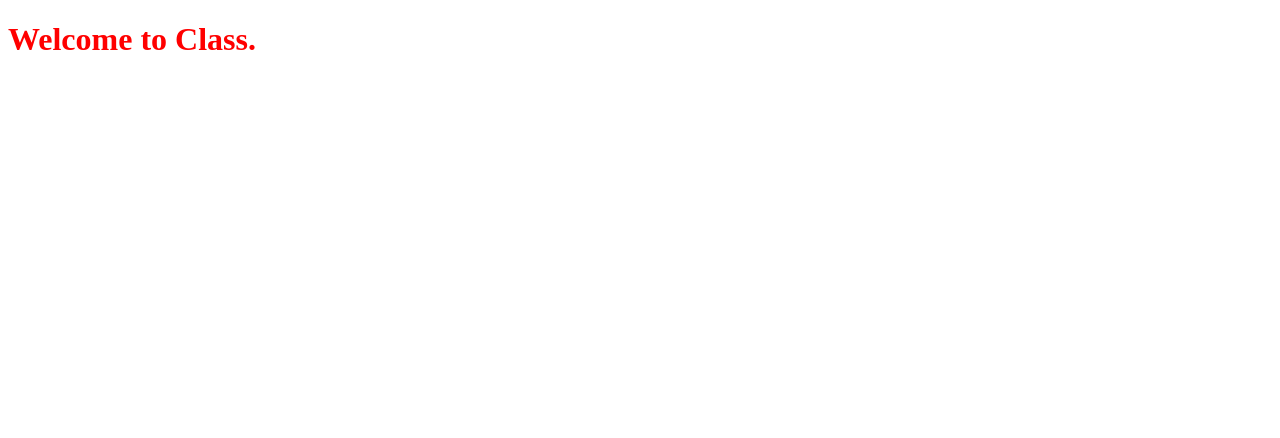
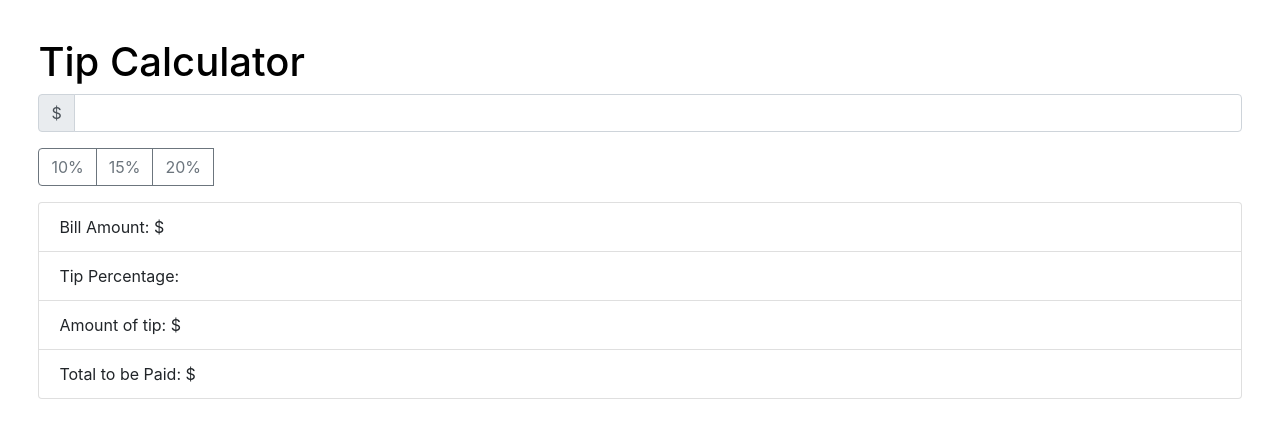
Before and after one commit to gretch79/few-100-lab-gmc, a website built with webpack: page src/index.html in a window 1280 px wide. Built offline with nearby package versions, Linux system fonts and the light colour scheme.

Commit message:
Basic layout

```diff
--- a/src/index.html
+++ b/src/index.html
@@ -1,10 +1,50 @@
 <!DOCTYPE html>
 <html lang="en">
+
 <head>
     <meta charset="UTF-8">
-    <title>Webpack Showcase</title>
+    <title>Front End Web 100</title>
+    <link rel="stylesheet"
+          href="https://stackpath.bootstrapcdn.com/bootstrap/4.3.1/css/bootstrap.min.css"
+          integrity="sha384-ggOyR0iXCbMQv3Xipma34MD+dH/1fQ784/j6cY/iJTQUOhcWr7x9JvoRxT2MZw1T"
+          crossorigin="anonymous">
 </head>
+
 <body>
-    <h1>Welcome to Class.</h1>
+    <h1>Tip Calculator</h1>
+
+    <div class="input-group mb-3">
+        <div class="input-group-prepend">
+            <span class="input-group-text">$</span>
+        </div>
+        <input type="text"
+               class="form-control"
+               aria-label="Dollar amount (with dot and two decimal places)">
+    </div>
+    <div class="input-group mb-3">
+        <div class="input-group-prepend" id="button-addon3">
+          <button class="btn btn-outline-secondary" type="button">10%</button>
+          <button class="btn btn-outline-secondary" type="button">15%</button>
+          <button class="btn btn-outline-secondary" type="button">20%</button>
+        </div>
+      </div>
+
+      <ul class="list-group">
+        <li class="list-group-item">Bill Amount: $</li>
+        <li class="list-group-item">Tip Percentage: </li>
+        <li class="list-group-item">Amount of tip: $</li>
+        <li class="list-group-item">Total to be Paid: $</li>
+      </ul>
+
+    <script src="https://code.jquery.com/jquery-3.3.1.slim.min.js"
+            integrity="sha384-q8i/X+965DzO0rT7abK41JStQIAqVgRVzpbzo5smXKp4YfRvH+8abtTE1Pi6jizo"
+            crossorigin="anonymous"></script>
+    <script src="https://cdnjs.cloudflare.com/ajax/libs/popper.js/1.14.7/umd/popper.min.js"
+            integrity="sha384-UO2eT0CpHqdSJQ6hJty5KVphtPhzWj9WO1clHTMGa3JDZwrnQq4sF86dIHNDz0W1"
+            crossorigin="anonymous"></script>
+    <script src="https://stackpath.bootstrapcdn.com/bootstrap/4.3.1/js/bootstrap.min.js"
+            integrity="sha384-JjSmVgyd0p3pXB1rRibZUAYoIIy6OrQ6VrjIEaFf/nJGzIxFDsf4x0xIM+B07jRM"
+            crossorigin="anonymous"></script>
 </body>
+
 </html>
--- a/src/styles.css
+++ b/src/styles.css
@@ -1,3 +1,7 @@
+body {
+    margin: 3%;
+}
 h1 {
-    color:red;
+    color:black;
+    size: 12pt;
 }
```
